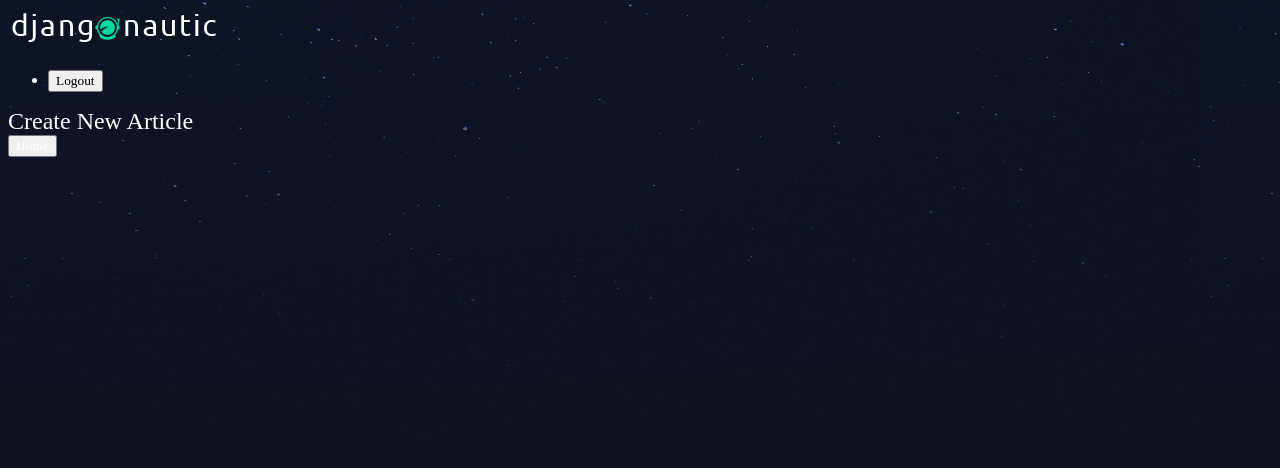
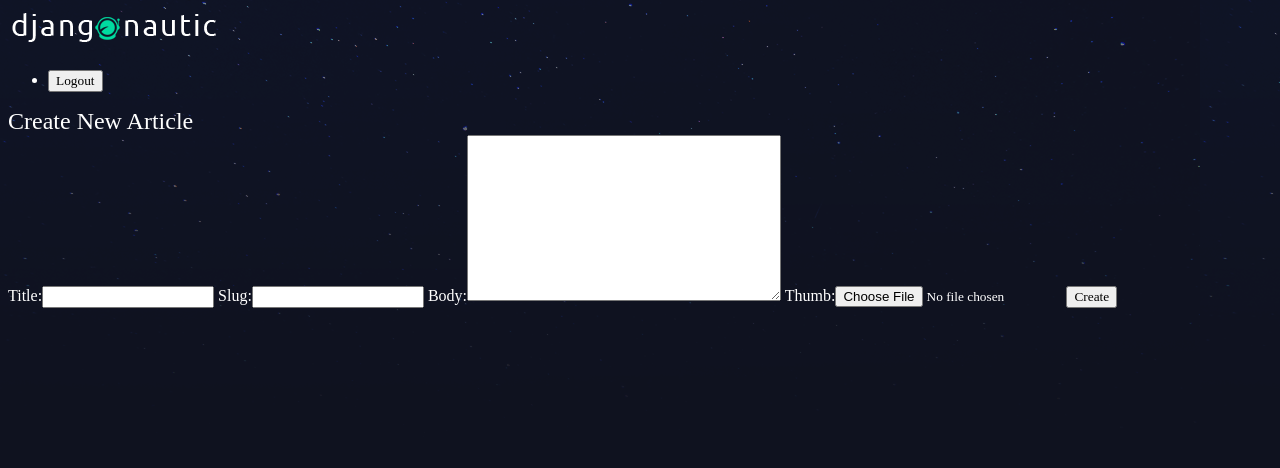
Before and after one commit to aconcan/django-website, a Django app: page /articles/create/ in a window 1280 px wide. Shown: the top 468 px of the page. Run offline with Django 3.2, Linux system fonts and the light colour scheme; a user stored in the database is signed in.

Commit message:
added model form for article creation

```diff
--- /dev/null
+++ b/webapp2/articles/forms.py
@@ -0,0 +1,7 @@
+from django import forms
+from . import models
+
+class CreateArticle(forms.ModelForm):
+    class Meta:
+        model = models.Article
+        fields = ['title', 'slug', 'body', 'thumb']
--- a/webapp2/articles/templates/articles/article_create.html
+++ b/webapp2/articles/templates/articles/article_create.html
@@ -4,9 +4,13 @@
     <!-- Can flesh out form data here for the user to create a new article -->
     <div class='create-article'>
         <h2> Create New Article </h2>
-        <form>
-            <button><a href='{% url "articles:list" %}'>Home</a></button>
+
+        <form class='site-form' action='{% url "articles:create" %}' method='post'>
+            {% csrf_token %}
+            {{ form }}
+            <input type='submit' value='Create'>
         </form>
+
     </div>
 
 {% endblock %}
--- a/webapp2/articles/views.py
+++ b/webapp2/articles/views.py
@@ -1,7 +1,8 @@
-from django.shortcuts import render
+from django.shortcuts import render, redirect
 from .models import Article
 from django.http import HttpResponse
 from django.contrib.auth.decorators import login_required
+from . import forms
 
 def article_list(request):
     articles = Article.objects.all().order_by('date')
@@ -15,4 +16,12 @@ def article_detail(request, slug):
 
 @login_required(login_url='/accounts/login/')
 def article_create(request):
-    return render(request, 'articles/article_create.html')
+    if request.method == 'POST':
+        # Validating the data we receive on the request.POST object against our model
+        form = forms.CreateArticle(request.POST, request.FILES)
+        if form.is_valid():
+            # Placeholder for saving article to the DB
+            return redirect('articles:list')
+    # Creating instance of form to output to article_create.html
+    form = forms.CreateArticle()
+    return render(request, 'articles/article_create.html', { 'form': form })
```
Also changed, not shown: webapp2/db.sqlite3.
